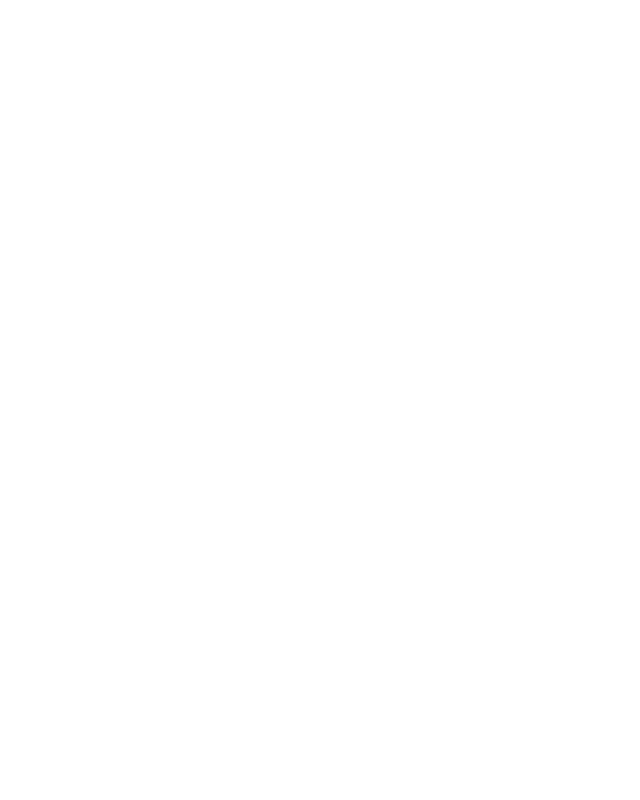
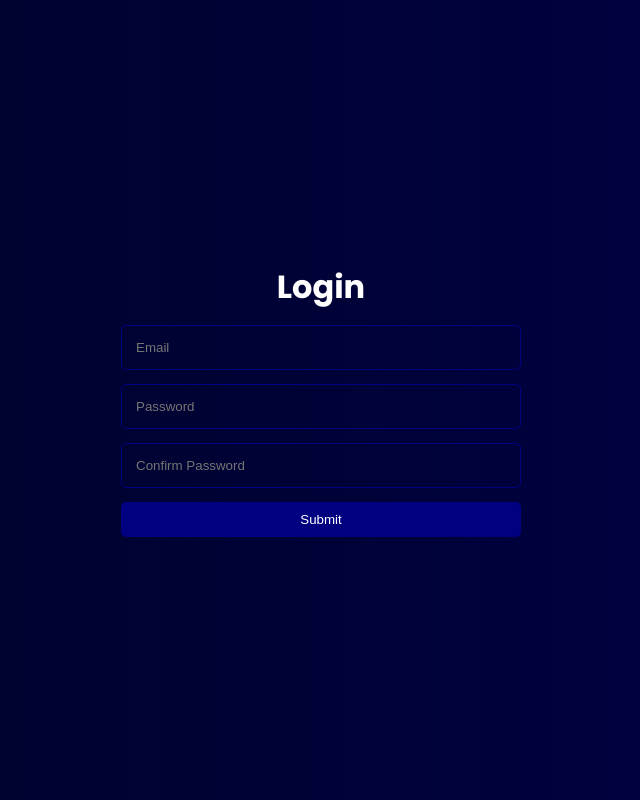
Before and after one commit to NathanDavids/ToDoList, a SvelteKit app: page / in a window 1280 px wide. Shown: the whole page, without its empty margins (319-959 px from the left). Built offline with nearby package versions, Linux system fonts and the light colour scheme.

Commit message:
Added Login Components

```diff
--- a/src/app.html
+++ b/src/app.html
@@ -5,6 +5,21 @@
 		<link rel="icon" href="%sveltekit.assets%/favicon.png" />
 		<meta name="viewport" content="width=device-width, initial-scale=1" />
 		%sveltekit.head%
+
+		<link rel="preconnect" href="https://fonts.googleapis.com">
+		<link rel="preconnect" href="https://fonts.gstatic.com" crossorigin>
+		<link href="https://fonts.googleapis.com/css2?family=Poppins:ital,wght@0,100;0,200;0,300;0,400;0,500;0,600;0,700;0,800;0,900;1,100;1,200;1,300;1,400;1,500;1,600;1,700;1,800;1,900&display=swap" rel="stylesheet">
+		<style>
+			*{
+				box-sizing: border-box;
+				padding: 0;
+				margin: 0;
+			}
+
+			html{
+				font-family: 'Poppins', sans-serif;
+			}
+		</style>
 	</head>
 	<body data-sveltekit-preload-data="hover">
 		<div style="display: contents">%sveltekit.body%</div>
--- a/src/components/Authenticate.svelte
+++ b/src/components/Authenticate.svelte
@@ -0,0 +1,76 @@
+<div class="authContainer">
+    <form>
+        <h1>Login</h1>
+        <label>
+            <input type="email" placeholder="Email" />
+        </label>
+        <label>
+            <input type="password" placeholder="Password" />
+        </label>
+        <label>
+            <input type="password" placeholder="Confirm Password" />
+        </label>
+        <button type="button">Submit</button>
+    </form>
+</div>
+
+<style>
+    .authContainer{
+        display: flex;
+        flex-direction: column;
+        align-items: center;
+        justify-content: center;
+        flex: 1;
+        padding: 24px;
+    }
+
+    form {
+        display: flex;
+        flex-direction: column;
+        gap: 14px;
+        width: 400px;
+        max-width: 100%;
+        margin: 0 auto;
+    }
+
+    form input{
+        width: 100%;
+    }
+
+    h1{
+        text-align: center;
+    }
+
+    form label{
+        position: relative;
+        border: 1px solid navy;
+        border-radius: 5px;
+    }
+
+    form input{
+        border: none;
+        background: transparent;
+        color: white;
+        padding: 14px;
+    }
+
+    form input:focus{
+        border: none;
+        outline: none;
+    }
+
+    form button{
+        background: navy;
+        color: white;
+        border: none;
+        padding: 10px 0;
+        border-radius: 5px;
+        cursor: pointer;
+    }
+
+    form button:hover{
+        background: blue;
+    }
+
+
+</style>
--- a/src/routes/+layout.svelte
+++ b/src/routes/+layout.svelte
@@ -0,0 +1,14 @@
+<div class="mainContainer">
+    <slot/>
+</div>
+
+<style>
+    .mainContainer{
+        min-height: 100vh;
+        background: linear-gradient(to right, #000428, #000046);
+        color: white;
+        position: relative;
+        display: flex;
+        flex-direction: column;
+    }
+</style>
--- a/src/routes/+page.svelte
+++ b/src/routes/+page.svelte
@@ -1,2 +1,4 @@
-<h1>Welcome to SvelteKit</h1>
-<p>Visit <a href="https://kit.svelte.dev">kit.svelte.dev</a> to read the documentation</p>
+<script>
+    import Authenticate from "../components/Authenticate.svelte"
+</script>
+<Authenticate/>
--- a/src/routes/dashboard/+page.svelte
+++ b/src/routes/dashboard/+page.svelte
@@ -0,0 +1,4 @@
+<script>
+    import Authenticate from "../../components/Authenticate.svelte"
+</script>
+<Authenticate/>
```
